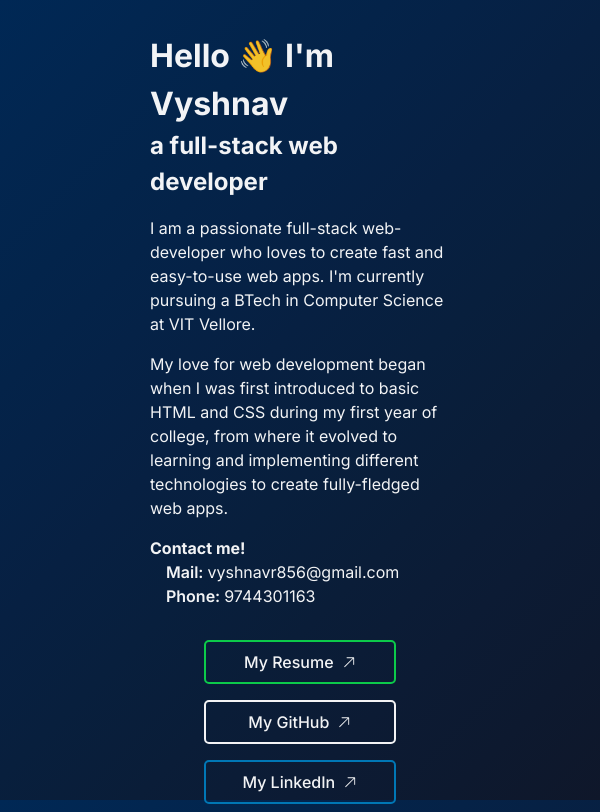
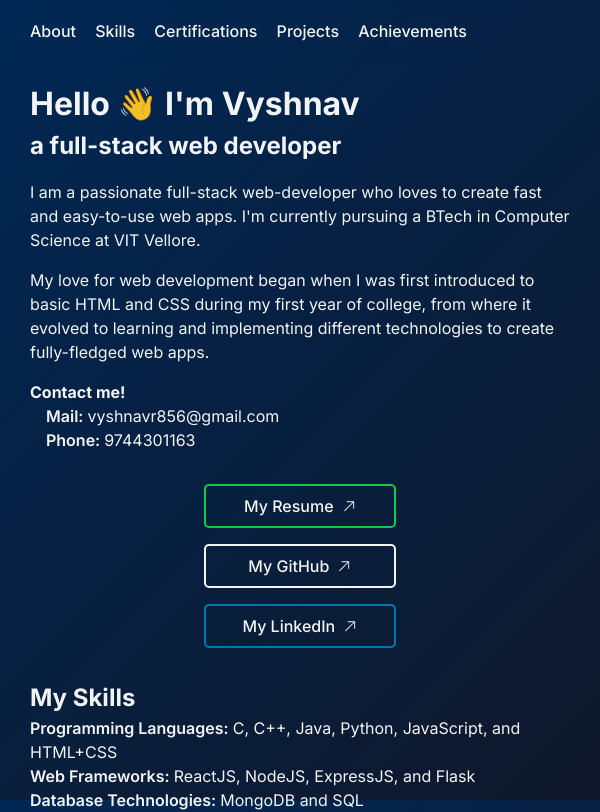
Before and after one commit to vyshnav856/portfolio, a React (Vite) app: page / in a window 600 px wide. Shown: the top 812 px of the page. Built offline with nearby package versions, Linux system fonts and the light colour scheme.

Commit message:
improved responsiveness

```diff
--- a/src/styles/App.css
+++ b/src/styles/App.css
@@ -20,6 +20,7 @@ body {
 
 .below-navbar-spacer {
 	height: 3rem;
+	display: none;
 }
 
 .section-container {
@@ -66,10 +67,13 @@ body {
 
 @media (max-width: 720px) {
 	.responsive-container {
-		width: 300px;
+		width: 90dvw;;
 	}
 
+}
+
+@media (min-width: 500px) {
 	.below-navbar-spacer {
-		display: none;
+		display: block;
 	}
 }
--- a/src/styles/Navbar.css
+++ b/src/styles/Navbar.css
@@ -3,13 +3,13 @@
 	top: 0;
 	left: 0;
 	width: 100dvw;
-
-	display: flex;
 	align-items: center;
 	justify-content: center;
 
 	background-color: rgba(0, 0, 0, 0);
 	backdrop-filter: blur(10px);
+
+	display: none;
 }
 
 .navbar-ul{
@@ -41,10 +41,12 @@
 
 @media (max-width: 720px) {
 	.navbar-ul {
-		width: 300px;
-	}
-
-	.navbar-container {
-		display: none;
+		width: 90dvw;
 	}
 }
+
+@media (min-width: 500px) {
+	.navbar-container {
+		display: flex;
+	}
+}
```
